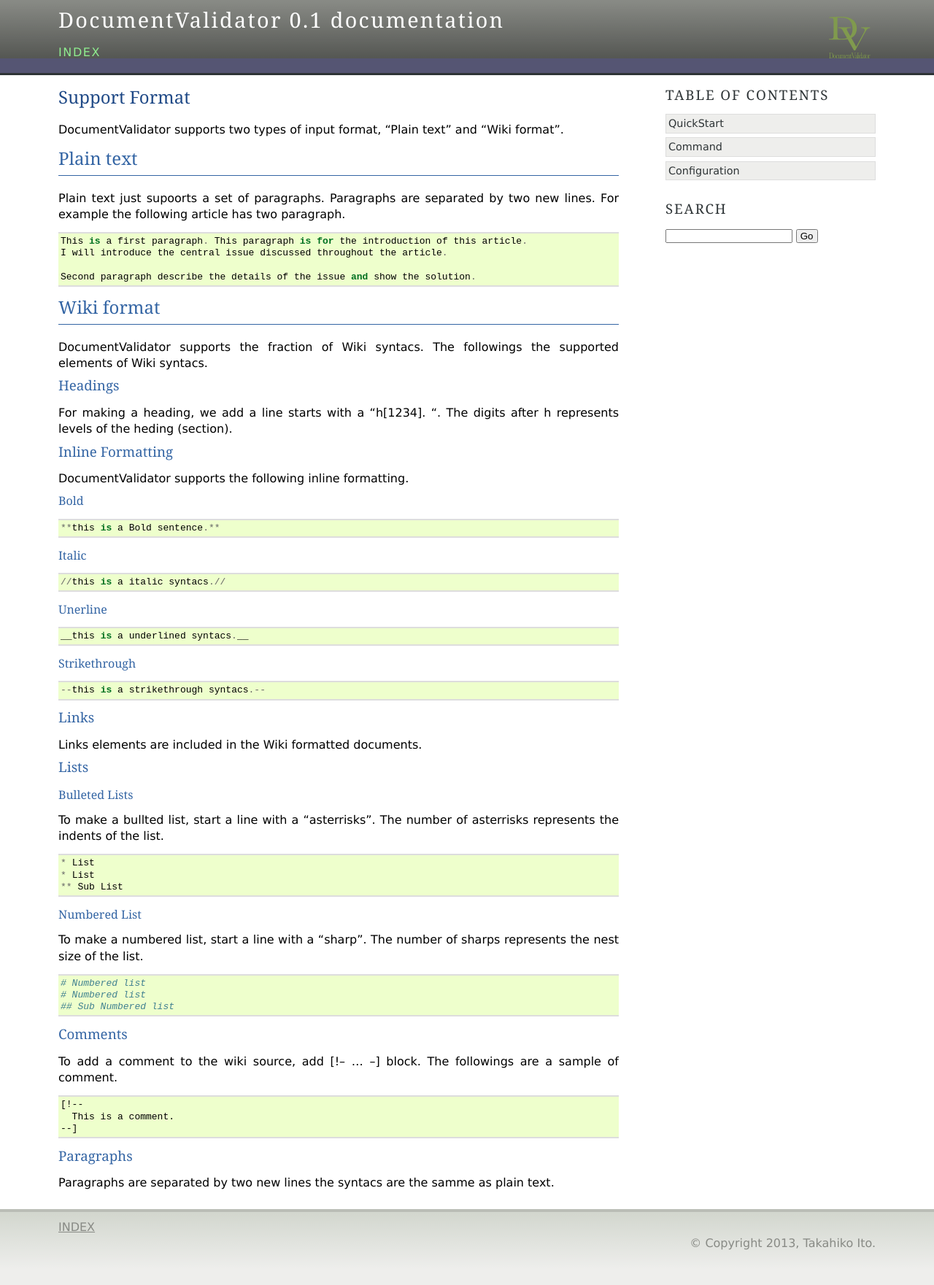
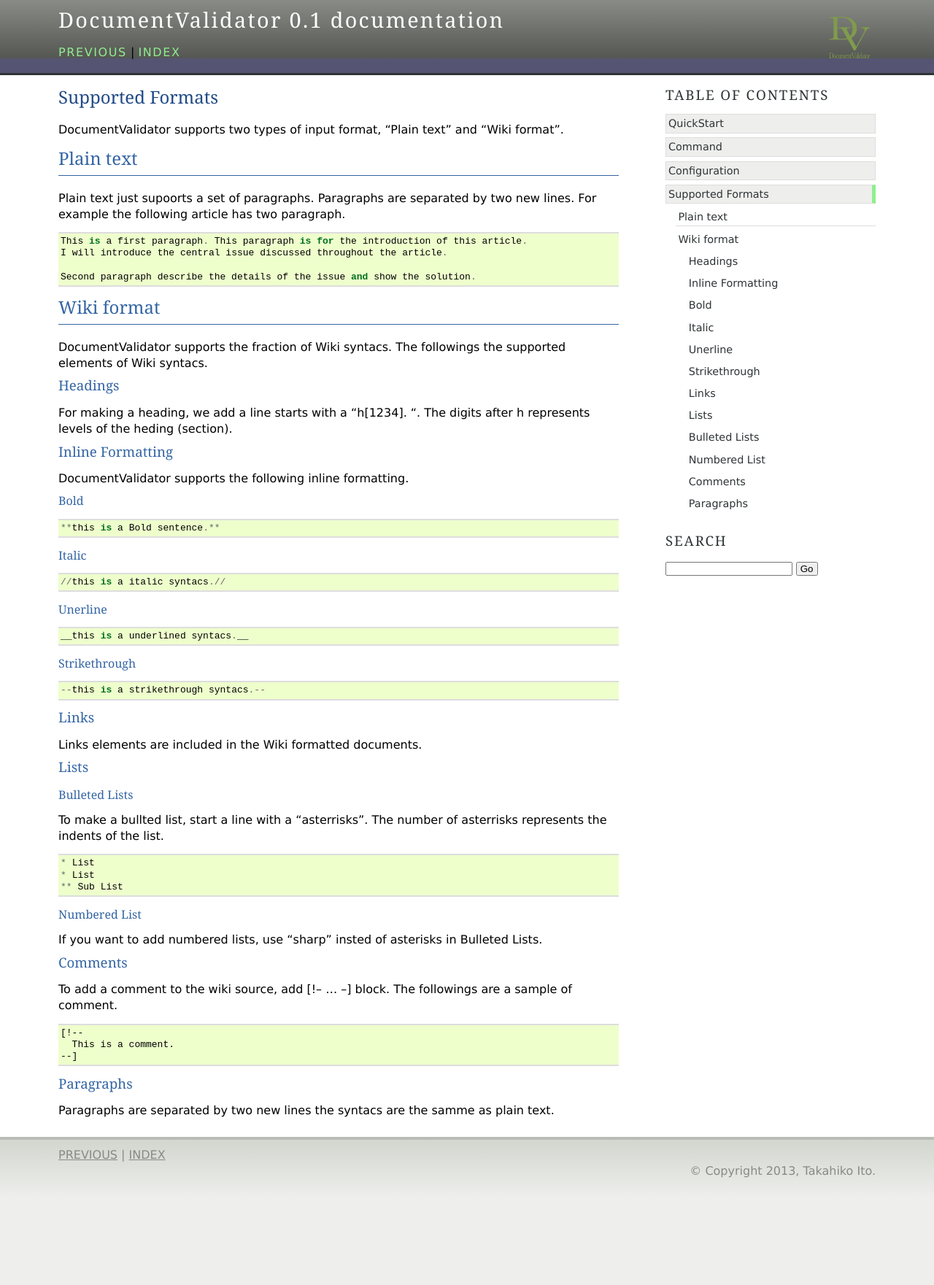
Before and after one commit to redpen-cc/redpen-doc, a Sphinx documentation site: the page built from source/format.rst, in a window 1280 px wide. Shown: the whole page at 73% size. Built offline with Sphinx 7.4.7, drawn with Linux system fonts in a browser that asks for light colours; after the commit the page ends 1662 px from its top, so only the background shows below that.

Commit message:
Misc fixes

```diff
--- a/source/conf.py
+++ b/source/conf.py
@@ -98,7 +98,8 @@
 # documentation.
 html_theme_options = {
     "linkcolor" : "green",
-    "headerlinkcolor" : "lightgreen"
+    "headerlinkcolor" : "lightgreen",
+    "textalign" : "left"
     }
 
 # Add any paths that contain custom themes here, relative to this directory.
--- a/source/format.rst
+++ b/source/format.rst
@@ -1,5 +1,5 @@
-Support Format
-===============
+Supported Formats
+=================
 
 DocumentValidator supports two types of input format, "Plain text" and "Wiki format".
 
@@ -54,7 +54,7 @@
   __this is a underlined syntacs.__
 
 Strikethrough
-^^^^^^^^^^^^^^^
+^^^^^^^^^^^^^^
 
 ::
 
@@ -80,11 +80,7 @@
 Numbered List
 ^^^^^^^^^^^^^^
 
-To make a numbered list, start a line with a "sharp". The number of sharps represents the nest size of the list. ::
-
-  # Numbered list
-  # Numbered list
-  ## Sub Numbered list
+If you want to add numbered lists, use "sharp" insted of asterisks in Bulleted Lists.
 
 Comments
 ~~~~~~~~
--- a/source/index.rst
+++ b/source/index.rst
@@ -19,6 +19,7 @@
    quickstart
    command
    configuration
+   format
 
 Links
 ======
```
